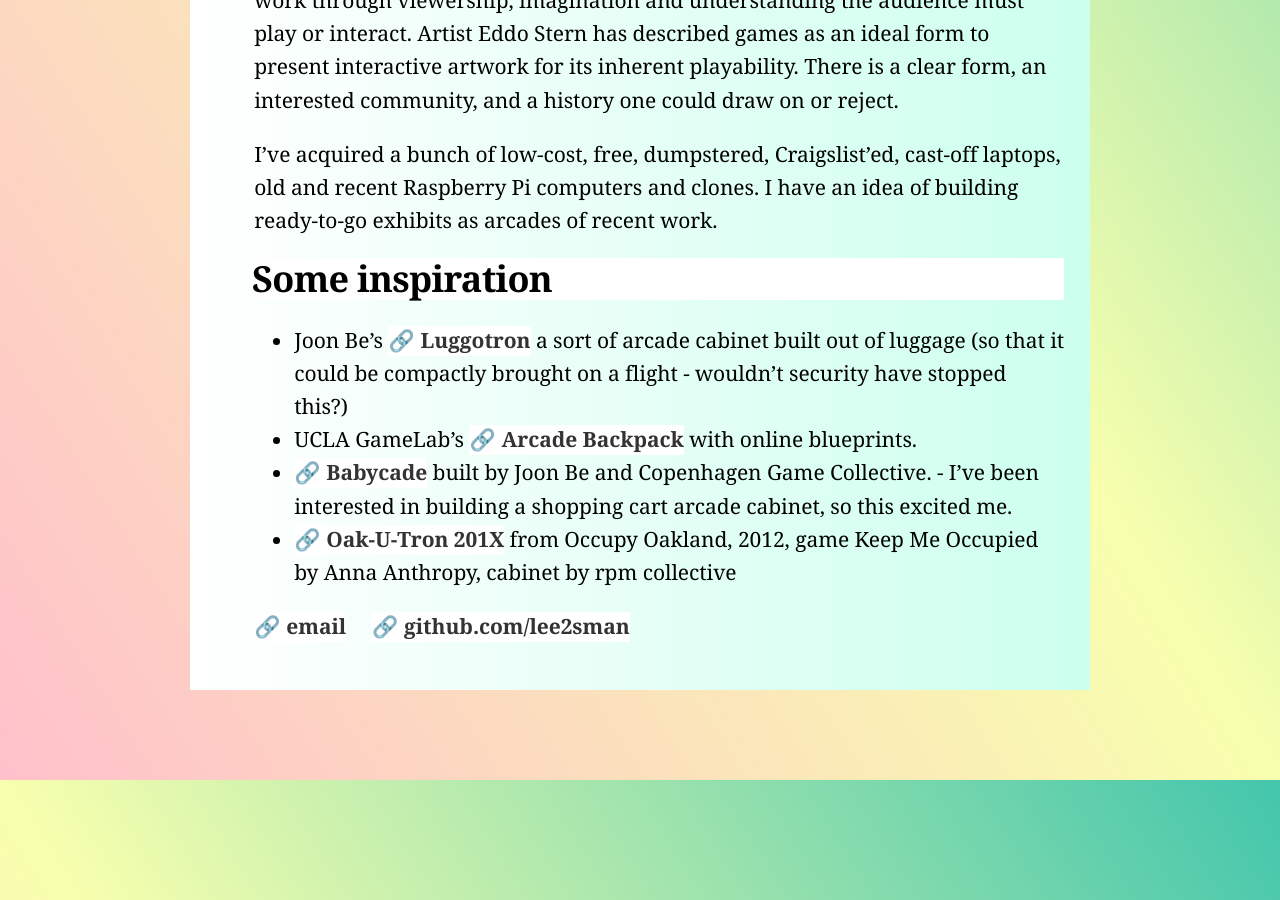
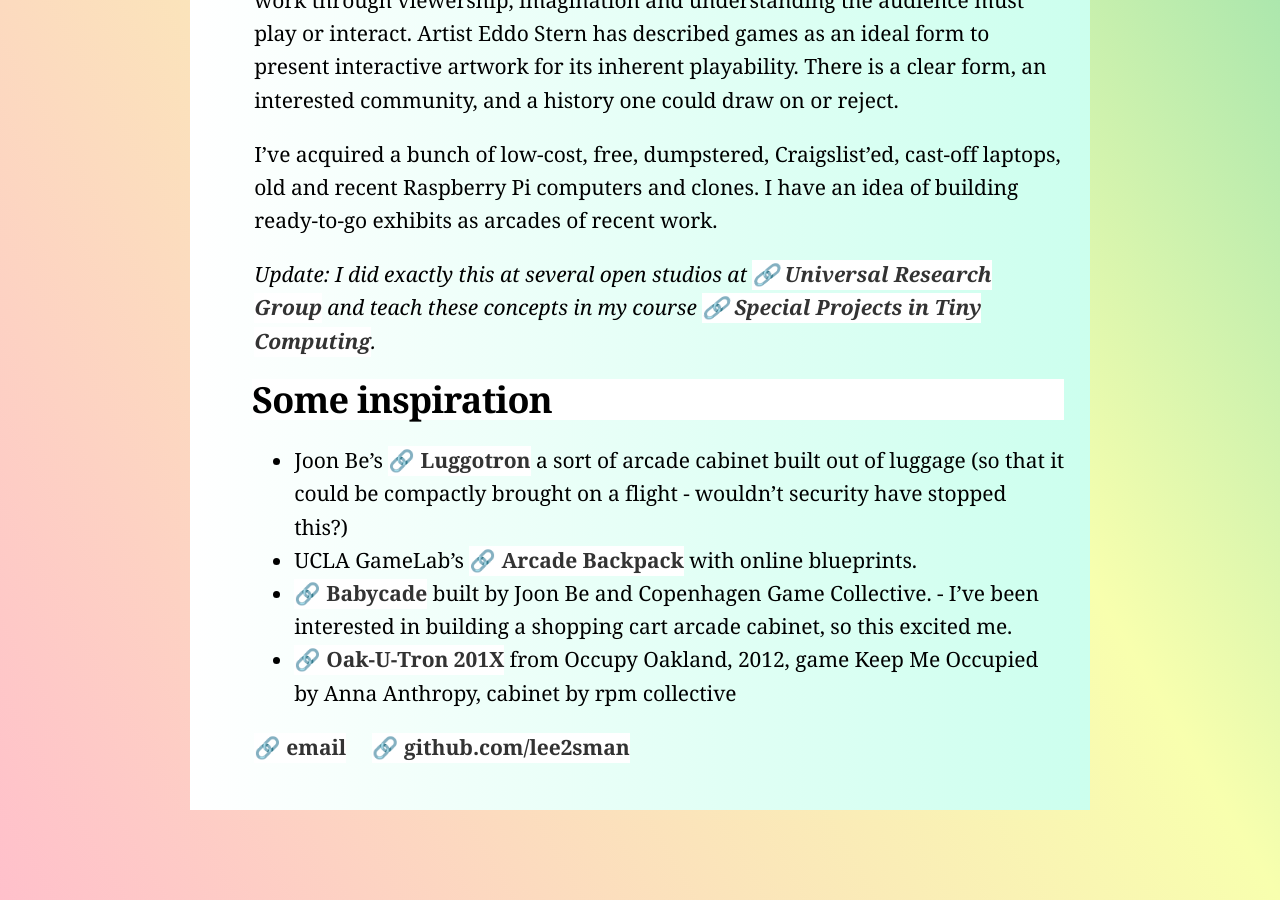
Before and after one commit to lee2sman/nosebook, a Jekyll site: the page built from _posts/2017-10-25-cabinets-and-inspiration.md, in a window 1280 px wide and 900 px high, scrolled down 1245 px. Built offline with Jekyll 4.4.1, drawn with Linux system fonts in a browser that asks for light colours.

Commit message:
update cabinets-and-inspiration

```diff
--- a/_posts/2017-10-25-cabinets-and-inspiration.md
+++ b/_posts/2017-10-25-cabinets-and-inspiration.md
@@ -15,6 +15,8 @@
 
 I've acquired a bunch of low-cost, free, dumpstered, Craigslist'ed, cast-off laptops, old and recent Raspberry Pi computers and clones. I have an idea of building ready-to-go exhibits as arcades of recent work.
 
+*Update: I did exactly this at several open studios at [Universal Research Group](http://universalresearch.group) and teach these concepts in my course [Special Projects in Tiny Computing](http://leetusman.com/tiny_computing/).*
+
 # Some inspiration
 
 * Joon Be's [Luggotron](http://joon.be/portfolio/luggatron/) a sort of arcade cabinet built out of luggage (so that it could be compactly brought on a flight - wouldn't security have stopped this?)
```
